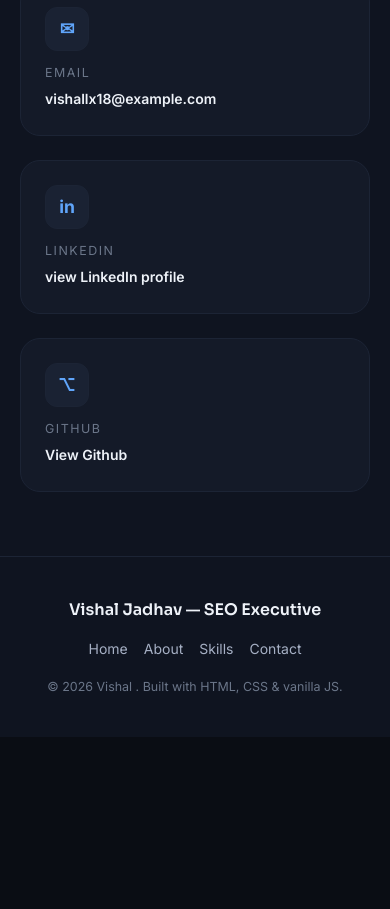
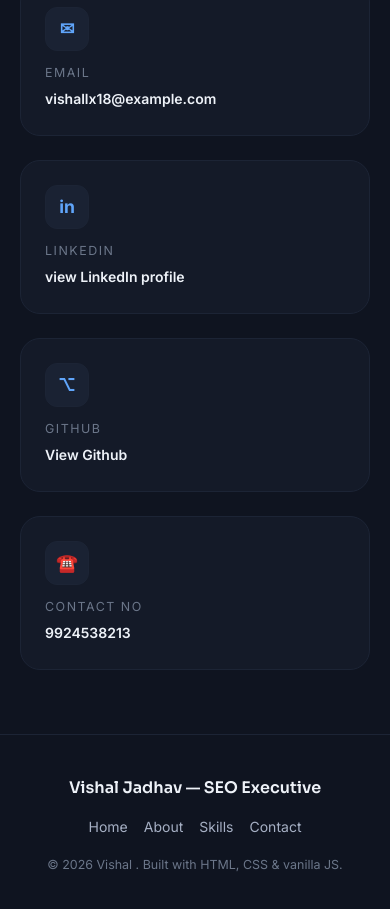
Before and after one commit to vishal2008a/Portfolio, a website built with Vite: page Portfolio project/index.html in a window 390 px wide. Shown: the part 6779-7688 px from the top of the page. Before the commit the page ends 7516 px from the top, so only its background shows below. Built offline with nearby package versions, Linux system fonts and the light colour scheme.

Commit message:
Add contact card for phone number
Added a new contact card for phone number.

```diff
--- a/Portfolio project/index.html
+++ b/Portfolio project/index.html
@@ -286,6 +286,11 @@
               <span class="contact-label">GitHub</span>
               <span class="contact-value">View Github</span>
             </a>
+            <a class="contact-card reveal" href="https://github.com/vishal2008a target="_blank" rel="noopener noreferrer">
+              <span class="contact-icon" aria-hidden="true">☎️</span>
+              <span class="contact-label">Contact No</span>
+              <span class="contact-value">9924538213</span>
+            </a>
           </div>
         </div>
       </section>
```
